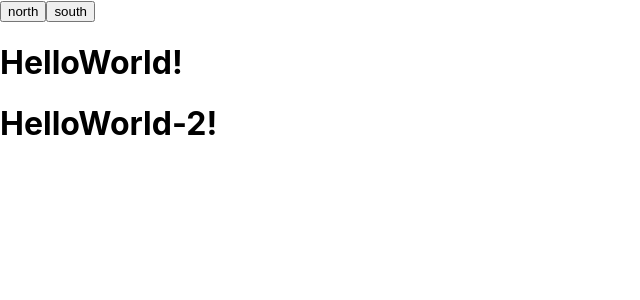
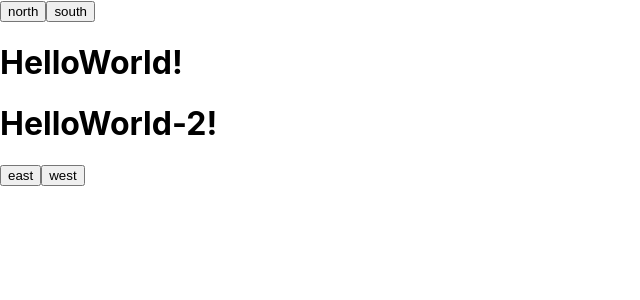
Before and after one commit to haddadMoez/react-patterns, a React (Create React App) app: page / in a window 1280 px wide. Shown: the top 300 px of the page, without its empty margins (0-640 px from the left). Built offline with nearby package versions, Linux system fonts and the light colour scheme.

Commit message:
refactor: new example of react context

```diff
--- a/src/App.js
+++ b/src/App.js
@@ -2,6 +2,7 @@ import CompoundComponentExample from './compound-component-example';
 import {
   ContextComponentExampleOne,
   ContextComponentExampleTwo,
+  ContextComponentExampleThree,
 } from './context-examples';
 import './App.css';
 
@@ -11,6 +12,7 @@ function App() {
       <CompoundComponentExample />
       <ContextComponentExampleOne />
       <ContextComponentExampleTwo />
+      <ContextComponentExampleThree />
     </>
   );
 }
--- a/src/context-examples.js
+++ b/src/context-examples.js
@@ -53,4 +53,60 @@ const ContextComponentExampleTwo = () => {
   );
 };
 
-export { ContextComponentExampleOne, ContextComponentExampleTwo };
+// EXAMPLE THREE
+const ExampleThreeContext = React.createContext({});
+
+const Parent = ({ children }) => {
+  const [clickedIndex, setClickedIndex] = React.useState(-1);
+  const context = React.useMemo(
+    () => ({
+      clickedIndex,
+      onClick: (val) => setClickedIndex(val),
+    }),
+    [clickedIndex]
+  );
+
+  return (
+    <ExampleThreeContext.Provider value={context}>
+      <div>{children}</div>
+    </ExampleThreeContext.Provider>
+  );
+};
+
+const Child = ({ children }) => {
+  const { clickedIndex, onClick } = React.useContext(ExampleThreeContext);
+  const childrenWithProps = React.Children.map(children, (child, index) => {
+    if (React.isValidElement(child))
+      return React.cloneElement(child, {
+        isClicked: index === clickedIndex,
+        onClick: () => onClick(index),
+      });
+  });
+  return <div>{childrenWithProps}</div>;
+};
+
+const Content = ({ onClick, value, isClicked }) => {
+  const color = isClicked ? 'red' : 'black';
+  return (
+    <button style={{ color }} onClick={onClick}>
+      {value}
+    </button>
+  );
+};
+
+const ContextComponentExampleThree = () => {
+  return (
+    <Parent>
+      <Child>
+        <Content value={'east'} />
+        <Content value={'west'} />
+      </Child>
+    </Parent>
+  );
+};
+
+export {
+  ContextComponentExampleOne,
+  ContextComponentExampleTwo,
+  ContextComponentExampleThree,
+};
```
